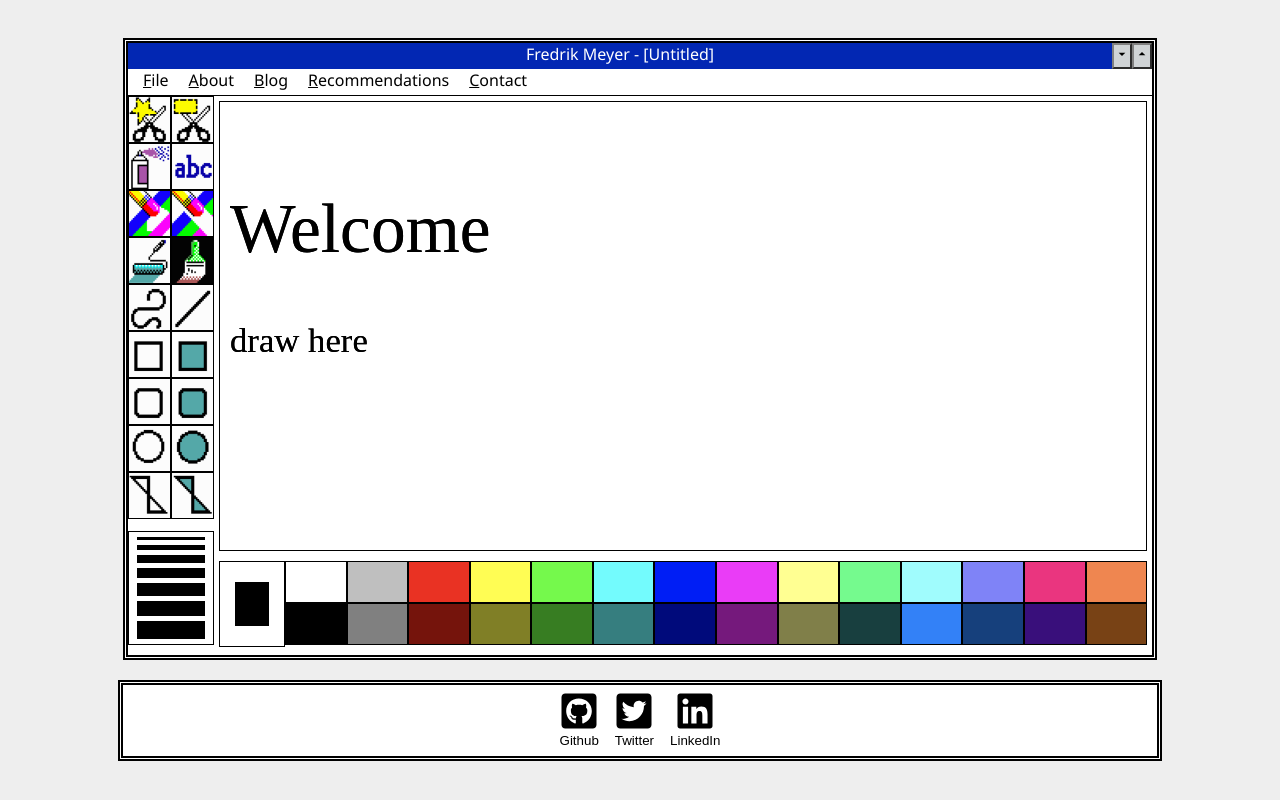
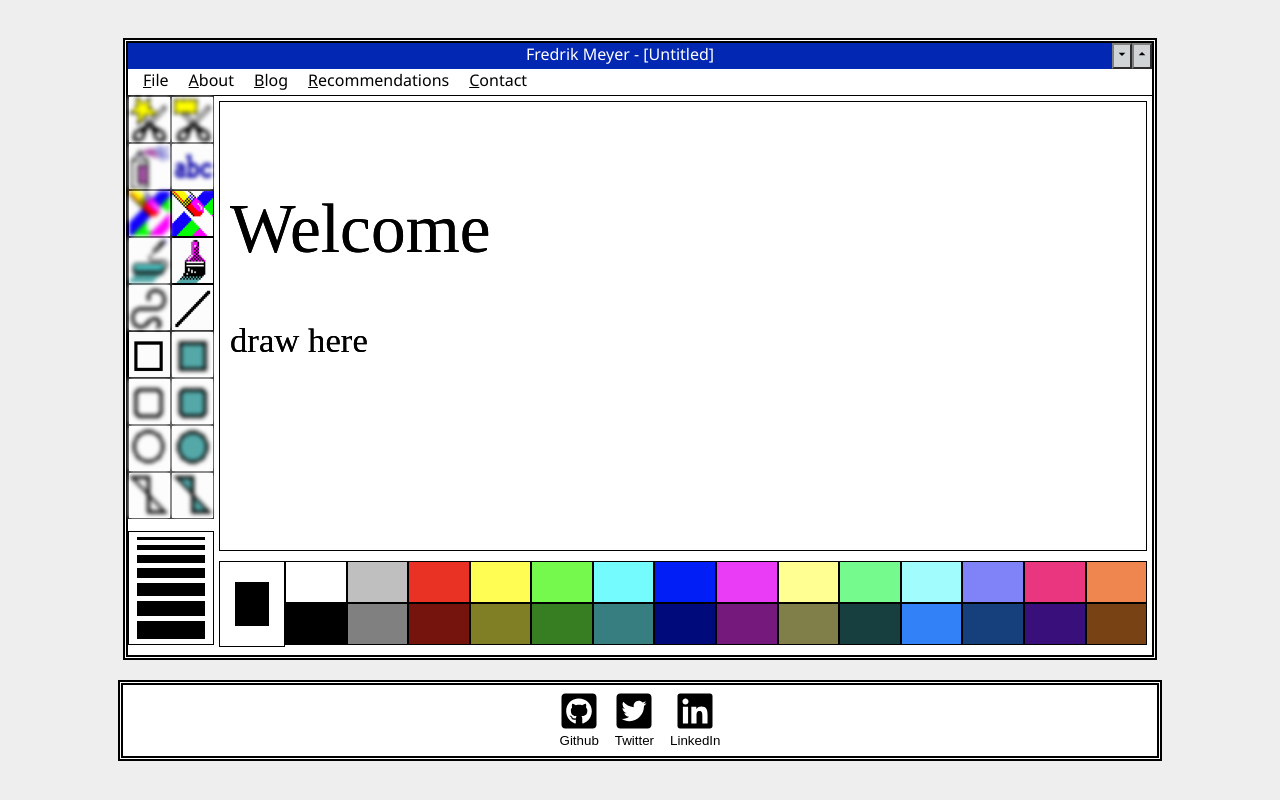
Before and after one commit to FredrikMeyer/mspaint, a React (Vite) app: page / in a window 1280 px wide. Built offline with nearby package versions, Linux system fonts and the light colour scheme.

Commit message:
Support drawing squares

```diff
--- a/src/Canvas.tsx
+++ b/src/Canvas.tsx
@@ -51,7 +51,9 @@ function DrawingCanvas({
   onCommit: () => void;
 }) {
   const [drawingState, setDrawingState] = React.useState<
-    { tool: "LINE"; startPoint: [number, number] } | undefined
+    | { tool: "LINE"; startPoint: [number, number] }
+    | { tool: "SQUARE"; startPoint: [number, number] }
+    | undefined
   >(undefined);
   const { ctx } = useCtx(canvasRef);
 
@@ -79,6 +81,15 @@ function DrawingCanvas({
         ctx.stroke();
         return;
       }
+      if (activeTool === "SQUARE" && drawingState?.tool === "SQUARE") {
+        const [startX, startY] = drawingState.startPoint;
+        ctx.clearRect(0, 0, width, height);
+        const rectWidth = x - startX;
+        const rectHeight = y - startY;
+        ctx.strokeRect(startX, startY, rectWidth, rectHeight);
+        ctx.stroke();
+        return;
+      }
       if (activeTool == "DRAW") {
         ctx.lineTo(x, y);
         ctx.stroke();
@@ -97,6 +108,9 @@ function DrawingCanvas({
       const [x, y] = mouseEventToCoords(e, leftTop.top, leftTop.left);
       if (activeTool === "LINE") {
         setDrawingState({ tool: "LINE", startPoint: [x, y] });
+      }
+      if (activeTool === "SQUARE") {
+        setDrawingState({ tool: "SQUARE", startPoint: [x, y] });
       }
       onDrawStart(x, y);
     },
--- a/src/Toolbar.tsx
+++ b/src/Toolbar.tsx
@@ -7,6 +7,7 @@ const toolMap: Record<DrawingTool, number> = {
   DRAW: 7,
   ERASE: 5,
   LINE: 9,
+  SQUARE: 10,
   NOOP: -1,
 };
 
@@ -14,6 +15,7 @@ const rToolMap: Record<number, DrawingTool> = {
   7: "DRAW",
   5: "ERASE",
   9: "LINE",
+  10: "SQUARE",
 };
 
 export default function Toolbar({
@@ -39,6 +41,7 @@ export default function Toolbar({
               marked={i == activeToolIndex}
               setAsActive={() => setActiveTool(rToolMap[i] ?? i)}
               altText={rToolMap[i] ?? "No function here yet."}
+              implemented={!!rToolMap[i]}
             />
           ))}
         </div>
--- a/src/ToolbarIcon.tsx
+++ b/src/ToolbarIcon.tsx
@@ -6,10 +6,11 @@ type ToolbarIconProperties = {
   marked: boolean;
   setAsActive: () => void;
   altText: string;
+  implemented: boolean;
 };
 
 export default function ToolbarIcon(properties: ToolbarIconProperties) {
-  const { n, marked, setAsActive, altText } = properties;
+  const { n, marked, setAsActive, altText, implemented } = properties;
 
   const w = 41;
   const h = 45;
@@ -26,6 +27,10 @@ export default function ToolbarIcon(properties: ToolbarIconProperties) {
         className={marked ? styles["toolbar-icon-marked"] : undefined}
         onClick={setAsActive}
         alt={altText}
+        style={{
+          filter: implemented ? "unset" : "blur(2px)",
+          cursor: implemented ? "pointer" : "unset",
+        }}
       />
     </div>
   );
--- a/src/types.ts
+++ b/src/types.ts
@@ -1,4 +1,4 @@
 export type Optional<T> = T | undefined | null;
 
 export type NonEmptyArray<T> = [T, ...T[]];
-export type DrawingTool = "DRAW" | "ERASE" | "LINE" | "NOOP";
+export type DrawingTool = "DRAW" | "ERASE" | "LINE" | "SQUARE" | "NOOP";
```
